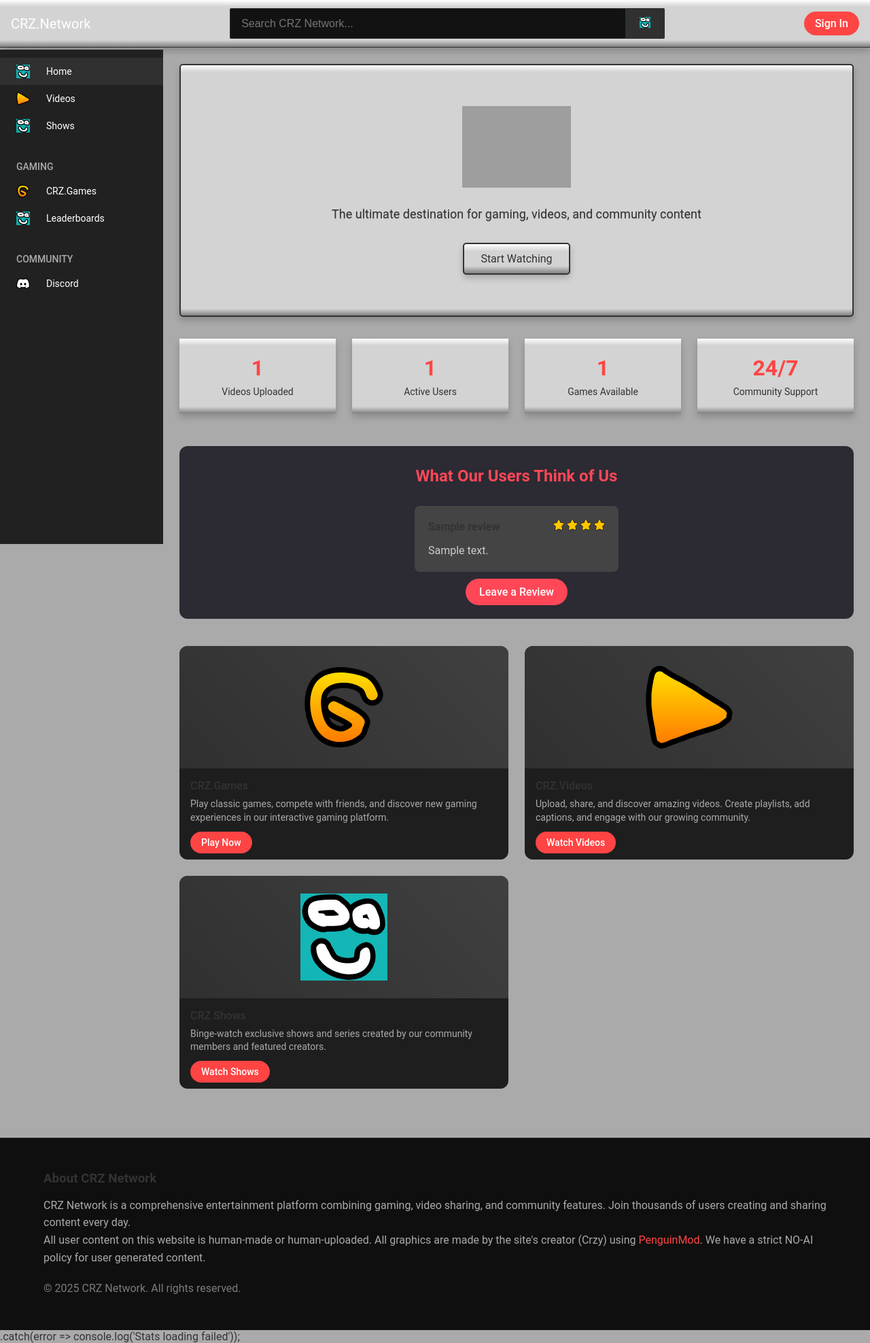
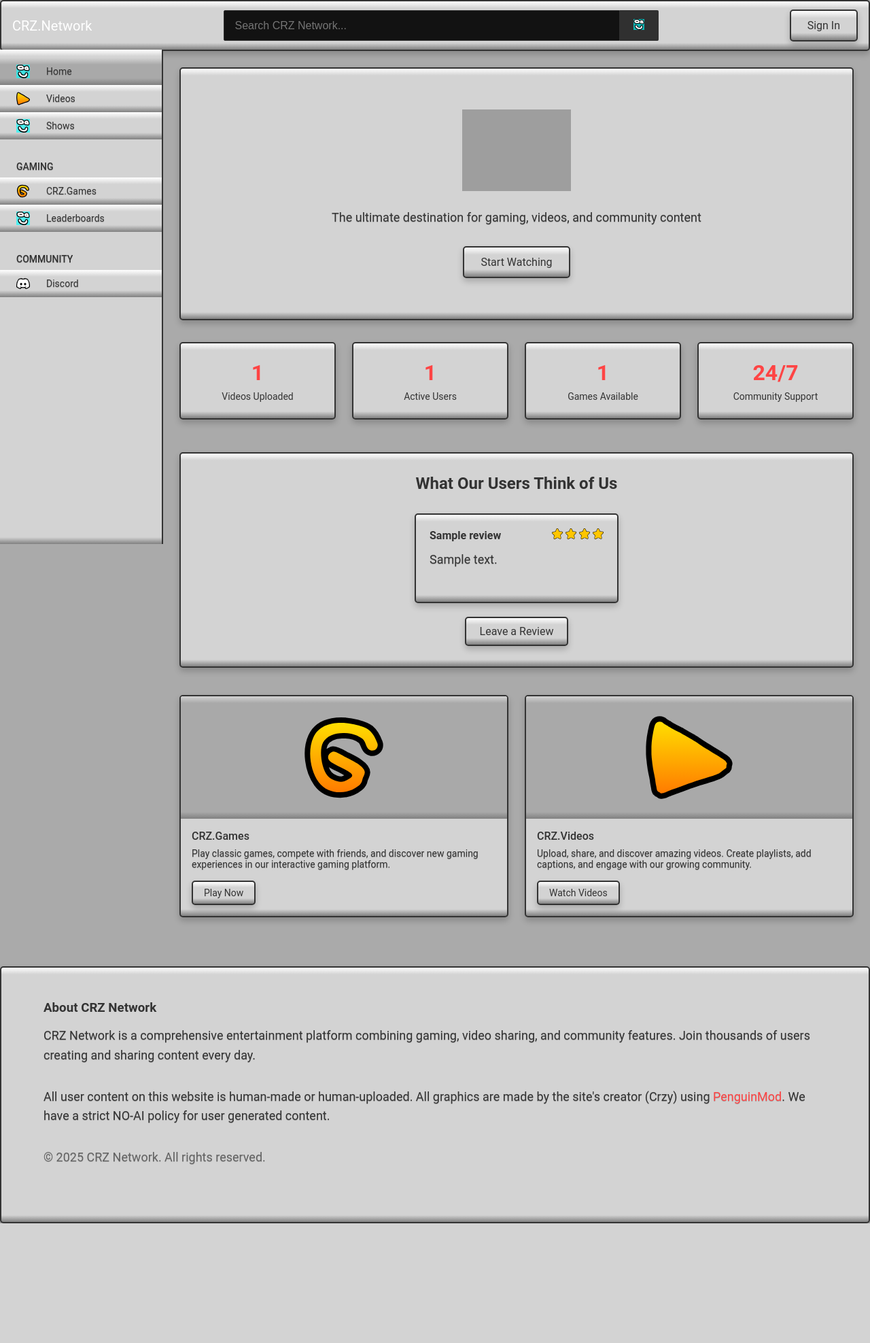
Before and after one commit to crzylemon/crz.games, a PHP site: page / in a window 1280 px wide. Shown: the whole page at 68% size. After the commit the page ends 1799 px from the top, so only its background shows below. Run offline with PHP 8.4, Linux system fonts and the light colour scheme; tables that the repository leaves empty hold one stand-in row (values such as "Sample post"); grey boxes are pictures that could not be loaded.

Commit message:
Styling 2

```diff
--- a/index.php
+++ b/index.php
@@ -18,22 +18,22 @@
         .header .search input { flex: 1; padding: 12px 16px; background: #121212; border: 1px solid #303030; border-radius: 2px 0 0 2px; color: #fff; font-size: 16px; }
         .header .search button { padding: 12px 20px; background: #303030; border: 1px solid #303030; border-left: none; border-radius: 0 2px 2px 0; color: #fff; cursor: pointer; }
         .header .actions { display: flex; gap: 16px; align-items: center; }
-        .header .actions a { color: #fff; text-decoration: none; padding: 8px 16px; border-radius: 18px; background: #ff4444; font-weight: 500; }
+        /*.header .actions a { color: #fff; text-decoration: none; padding: 8px 16px; border-radius: 18px; background: #ff4444; font-weight: 500; }*/
 
-        .sidebar { position: fixed; left: 0; top: 73px; width: 240px; height: calc(100vh - 73px); background: #212121; padding: 12px 0; overflow-y: auto; }
+        .sidebar { position: fixed; left: 0; top: 73px; width: 240px; height: calc(100vh - 73px); background: linear-gradient(to bottom, white 0%, lightgray 10px, lightgray calc(100% - 10px), gray 100%); padding: 12px 0; overflow-y: auto; border-right: 2px solid #333;}
         .sidebar .section { margin-bottom: 24px; }
-        .sidebar .section-title { padding: 8px 24px; font-size: 14px; font-weight: 500; color: #aaa; text-transform: uppercase; }
-        .sidebar .menu-item { display: flex; align-items: center; padding: 10px 24px; color: #fff; text-decoration: none; transition: background 0.2s; }
-        .sidebar .menu-item:hover { background: #303030; }
-        .sidebar .menu-item.active { background: #303030; }
+        .sidebar .section-title { padding: 8px 24px; font-size: 14px; font-weight: 500; text-transform: uppercase; text-shadow: 0px 1px 0px #0003;}
+        .sidebar .menu-item { display: flex; align-items: center; padding: 10px 24px; color: inherit; text-decoration: none; background: linear-gradient(to bottom, white 0%, lightgray 10px, lightgray calc(100% - 10px), gray 100%);text-shadow: 0px 1px 0px #0003;}
+        .sidebar .menu-item:hover { background: linear-gradient(to bottom, lightgray 0%, darkgray 10px, darkgray calc(100% - 10px), gray 100%); }
+        .sidebar .menu-item.active { background: linear-gradient(to bottom, lightgray 0%, darkgray 10px, darkgray calc(100% - 10px), gray 100%); }
         .sidebar .menu-item span { margin-left: 24px; font-size: 14px; }
         .sidebar .menu-item img { width: 20px; height: 20px; }
 
         .main-content { margin-left: 240px; padding: 24px; }
         .hero {  padding: 60px 40px; border-radius: 5px; margin-bottom: 32px; text-align: center; border: 2px solid #333;box-shadow: 0px 5px 10px #0003;}
         .hero h1 { font-size: 48px; font-weight: 700; margin-bottom: 16px; }
-        .hero p { font-size: 18px;  margin-bottom: 32px; text-shadow: 0px 1px 0px #0003;}
-        .hero .cta {  color: #333; padding: 12px 24px; border-radius: 5px; text-decoration: none;  display: inline-block; background-image: linear-gradient(to top, gray, lightgray 25%, lightgrey 75%,white);border: 2px solid #333;box-shadow: 0px 5px 10px #0003;}
+        .thing p { font-size: 18px;  margin-bottom: 32px; text-shadow: 0px 1px 0px #0003;}
+        .thingbutton {  color: #333; padding: 12px 24px; border-radius: 5px; text-decoration: none;  display: inline-block; background-image: linear-gradient(to top, gray, lightgray 25%, lightgrey 75%,white);border: 2px solid #333;box-shadow: 0px 5px 10px #0003;}
         .logo-container { position: relative; display: inline-block; cursor: pointer; }
         .logo-container .hover-text { position: absolute; bottom: 10px; left: 50%; transform: translateX(-50%); background: rgba(0,0,0,0.8); color: #fff; padding: 4px 8px; border-radius: 4px; font-size: 12px; opacity: 0; transition: opacity 0.3s; pointer-events: none; }
         .logo-container:hover .hover-text { opacity: 1; }
@@ -41,11 +41,11 @@
         .services-grid { display: grid; grid-template-columns: repeat(auto-fit, minmax(320px, 1fr)); gap: 24px; margin-bottom: 48px; }
         .service-card { background: #1e1e1e; border-radius: 12px; overflow: hidden; transition: transform 0.2s; }
         .service-card:hover { transform: translateY(-4px); }
-        .service-card .thumbnail { height: 180px; background: linear-gradient(45deg, #303030, #404040); display: flex; align-items: center; justify-content: center; font-size: 48px; }
+        .service-card .thumbnail { height: 180px; background: linear-gradient(to bottom, lightgray 0%, darkgray 10px, darkgray calc(100% - 10px), gray 100%); display: flex; align-items: center; justify-content: center; font-size: 48px; }
         .service-card .content { padding: 16px; }
         .service-card h3 { font-size: 16px; font-weight: 500; margin-bottom: 8px; }
-        .service-card p { font-size: 14px; color: #aaa; line-height: 1.4; margin-bottom: 16px; }
-        .service-card .btn { background: #ff4444; color: #fff; padding: 8px 16px; border-radius: 18px; text-decoration: none; font-size: 14px; font-weight: 500; }
+        .service-card p { font-size: 14px; margin-bottom: 16px; }
+        .service-card .btn {padding: 8px 16px;text-decoration: none; font-size: 14px; }
 
         .stats { display: grid; grid-template-columns: repeat(auto-fit, minmax(200px, 1fr)); gap: 24px; margin-bottom: 48px; }
         .stat-card {  padding: 24px;  text-align: center; position: relative; }
@@ -54,19 +54,20 @@
         .stat-card .actual-number { font-size: 12px; color: #666; margin-top: 4px; opacity: 0; transition: opacity 0.3s; }
         .stat-card:hover .actual-number { opacity: 1; }
 
-        .footer { background: #0f0f0f; padding: 48px 0; border-top: 1px solid #303030; }
+        .footer {padding: 48px 0; border-top: 2px solid #333;}
         .footer-content { max-width: 1200px; margin: 0 auto; padding: 0 24px; }
         .footer h3 { margin-bottom: 16px; }
-        .footer p { color: #aaa; line-height: 1.6; }
+        .footer p {line-height: 1.6; }
         .footer a { color: #ff4444; text-decoration: none; }
 
-        .cta:hover {
+        .thingbutton:hover {
             filter: contrast(1.1);
         }
         .thing {
-            background: linear-gradient(to bottom, white 0%, lightgray 10px, lightgray calc(100% - 10px), gray 100%);'
+            background: linear-gradient(to bottom, white 0%, lightgray 10px, lightgray calc(100% - 10px), gray 100%);
             border: 2px solid #333;
             box-shadow: 0px 5px 10px #0003;
+            border-radius: 5px;
         }
 
         @media (max-width: 768px) {
@@ -87,7 +88,7 @@
             <button><img src="default.svg" style="width: 16px; height: 16px;"></button>
         </div>
         <div class="actions">
-            <a href="/games/">Sign In</a>
+            <a class="thingbutton" href="/games/">Sign In</a>
         </div>
     </header>
 
@@ -135,7 +136,7 @@
                 <div class="hover-text">Click to replay</div>
             </div>
             <p>The ultimate destination for gaming, videos, and community content</p>
-            <a href="/vid/" class="cta">Start Watching</a>
+            <a href="/vid/" class="cta thingbutton">Start Watching</a>
         </section>
 
         <?php
@@ -164,16 +165,16 @@
         <?php
         $reviews = api('reviews');
         ?>
-        <section style="margin: 40px 0; background: #2c2a33; padding: 30px; border-radius: 12px;">
-            <h2 style="text-align: center; color: #ff4757; margin-bottom: 30px;">What Our Users Think of Us</h2>
+        <section style="margin: 40px 0; padding: 30px;" class="thing">
+            <h2 style="text-align: center; margin-bottom: 30px;">What Our Users Think of Us</h2>
             <div style="display: grid; grid-template-columns: repeat(auto-fit,300px); gap: 20px;justify-content: center;">
                 <?php if (empty($reviews)): ?>
-                <div style="background: #444; padding: 20px; border-radius: 8px;">
-                    <p style="color: #ccc; line-height: 1.4;">No reviews available at the moment.</p>
+                <div style="padding: 20px;" class="thing">
+                    <p>No reviews available at the moment.</p>
                 </div>
                 <?php else: ?>
                 <?php foreach ($reviews as $review): ?>
-                <div style="background: #444; padding: 20px; border-radius: 8px;">
+                <div style="padding: 20px;" class="thing">
                     <div style="display: flex; justify-content: space-between; align-items: center; margin-bottom: 15px;">
                         <strong><?php echo htmlspecialchars($review['name'] ?? 'Anonymous'); ?></strong>
                         <div>
@@ -182,47 +183,38 @@
                             <?php endfor; ?>
                         </div>
                     </div>
-                    <p style="color: #ccc; line-height: 1.4;"><?php echo htmlspecialchars($review['comment'] ?? ''); ?></p>
+                    <p><?php echo htmlspecialchars($review['comment'] ?? ''); ?></p>
                 </div>
                 <?php endforeach; ?>
                 <?php endif; ?>
             </div>
             <div style="text-align: center; margin-top: 20px;">
-                <a href="/vid/review.php" style="background: #ff4757; color: #fff; padding: 10px 20px; border-radius: 20px; text-decoration: none; font-weight: 500;">Leave a Review</a>
+                <a href="/vid/review.php" style="padding: 10px 20px;text-decoration: none;" class="thingbutton">Leave a Review</a>
             </div>
         </section>
 
         <section class="services-grid">
-            <div class="service-card">
+            <div class="service-card thing">
                 <div class="thumbnail"><img src="games.svg" style="width: 128px; height: 128px;"></div>
                 <div class="content">
                     <h3>CRZ.Games</h3>
                     <p>Play classic games, compete with friends, and discover new gaming experiences in our interactive gaming platform.</p>
-                    <a href="/games/" class="btn">Play Now</a>
+                    <a href="/games/" class="btn thingbutton">Play Now</a>
                 </div>
             </div>
 
-            <div class="service-card">
+            <div class="service-card thing">
                 <div class="thumbnail"><img src="videos.svg" style="width: 128px; height: 128px;"></div>
                 <div class="content">
                     <h3>CRZ.Videos</h3>
                     <p>Upload, share, and discover amazing videos. Create playlists, add captions, and engage with our growing community.</p>
-                    <a href="/vid/" class="btn">Watch Videos</a>
-                </div>
-            </div>
-
-            <div class="service-card">
-                <div class="thumbnail"><img src="default.svg" style="width: 128px; height: 128px;"></div>
-                <div class="content">
-                    <h3>CRZ Shows</h3>
-                    <p>Binge-watch exclusive shows and series created by our community members and featured creators.</p>
-                    <a href="/vid/shows.php" class="btn">Watch Shows</a>
+                    <a href="/vid/" class="btn thingbutton">Watch Videos</a>
                 </div>
             </div>
         </section>
     </main>
 
-    <footer class="footer" id="about">
+    <footer class="footer thing" id="about">
         <div class="footer-content">
             <h3>About CRZ Network</h3>
             <p>CRZ Network is a comprehensive entertainment platform combining gaming, video sharing, and community features. Join thousands of users creating and sharing content every day.</p>
@@ -230,7 +222,5 @@
             <p style="margin-top: 20px; opacity: 0.7;">© 2025 CRZ Network. All rights reserved.</p>
         </div>
     </footer>
-            .catch(error => console.log('Stats loading failed'));
-    </script>
 </body>
 </html>
```
